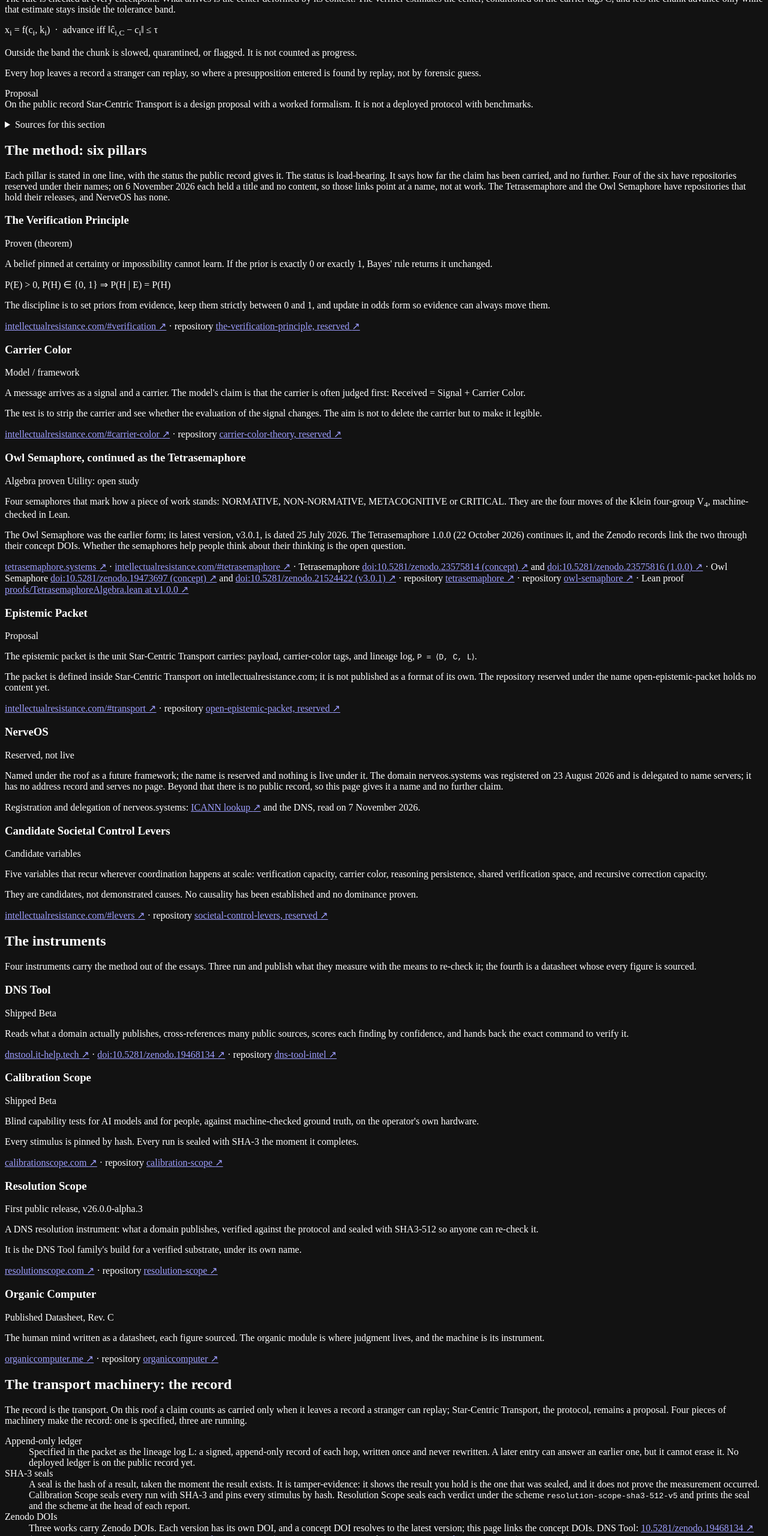
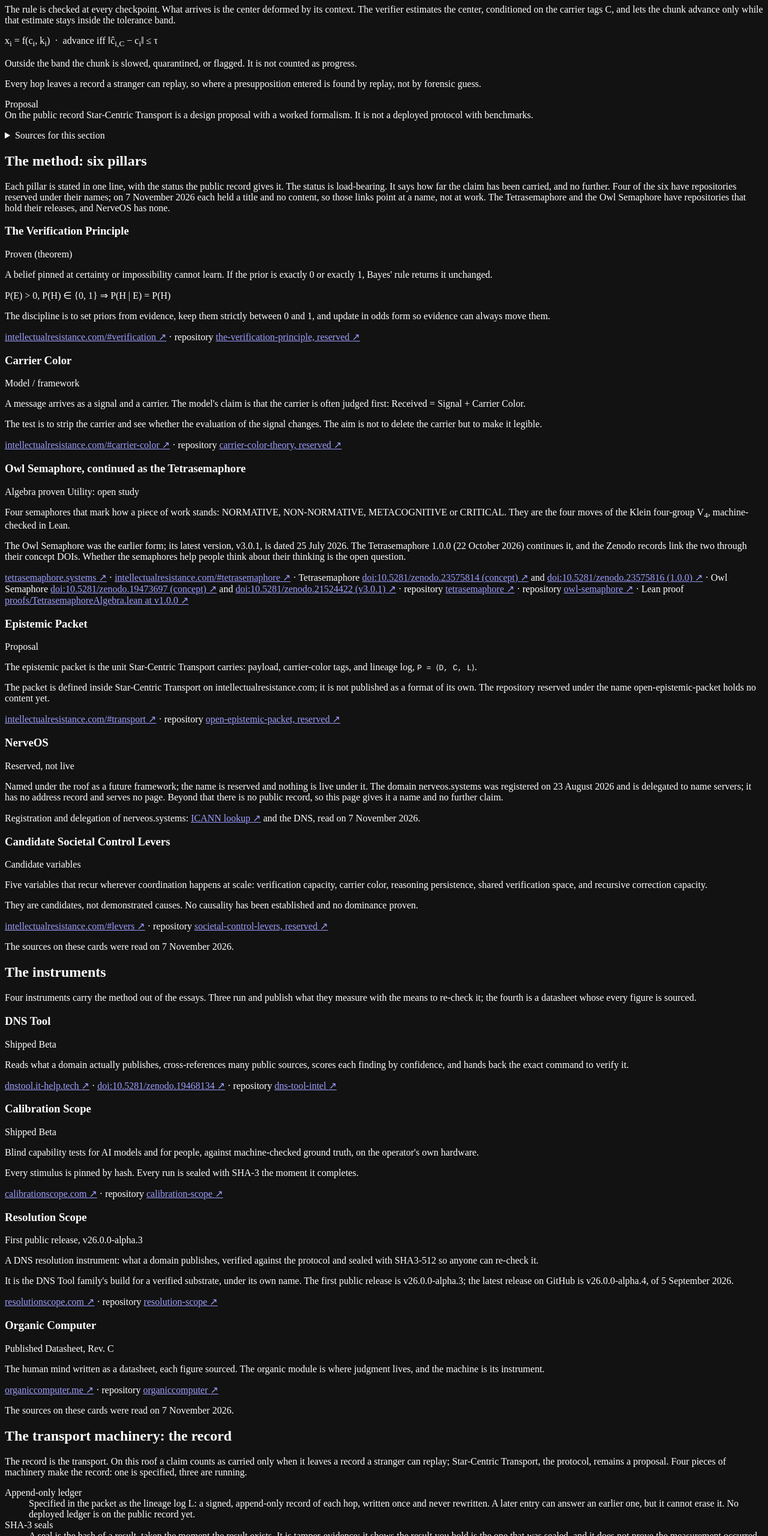
Before and after one commit to IT-Help-San-Diego/star-centric-systems, a plain HTML site: page index.html in a window 1280 px wide. Shown: the part 756-3316 px from the top of the page at 60% size. Drawn offline with Linux system fonts and the light colour scheme.

Commit message:
Release candidate: apply the red team's findings that held
A fresh adversarial pass over the release candidate (7 November 2026)
returned SHIP-WITH-EDITS. Applied: Organic Computer carries no license,
and the license sentences now say so and no longer claim more than the
licenses give (the open ones are perpetual and cannot be revoked, the
source-available one opens on a fixed date, so none lets the work be
shelved or taken away); Resolution Scope's latest GitHub release,
v26.0.0-alpha.4 of 5 September 2026, is named beside the first public
release the site itself states; each card grid now carries the date its
sources were read; the reserved-repository check is dated today, when it
was re-run. Not applied, recorded for the wording lane and the site
owner: ending the energy sentence at "re-derive" (the contrast clause is
the owner's framing), "a datasheet that sources its figures", dropping
"exact", the teal pill's two meanings, and one duplicated link text.

Style block untouched; hash unchanged. make release: ALL CHECKS PASS.

Co-Authored-By: Claude Fable 5.1 <noreply@anthropic.com>

```diff
--- a/index.html
+++ b/index.html
@@ -122,13 +122,13 @@ footer.site nav a{color:var(--fg)}
   <h2>The roof</h2>
   <p class="lede">Star-Centric Systems is the name over the family and the architecture the work is building toward. The Intellectual Resistance is the umbrella over the frameworks by its own words; on this roof it is also the doorway and the origin archive, the banner of the years in which the frameworks were written. The energy that anger, fraud, fundamentalism and violence give off is taken in at that door and turned into tools anyone can re-derive, rather than into destruction or a closed ideology. This roof names the frameworks, the instruments, and the record together. The roof is not a legal entity, and the name itself sells nothing; the sites under it say what they are. The roof is operated today through IT Help San Diego Inc., whose GitHub organization holds the repositories named on this page. Under it stand one keystone, six method pillars, four instruments, and the sites that carry them. Each part is named below with its repository, where one exists, and how far its record goes.</p>
   <p>This page is a map. It gives each part one line, says how far the public record carries it, and points at that record. Where there is no record yet, it says so.</p>
-  <p>The plan for the work is long, and this page states it rather than cites it. The work is to be protected, managed and funded through a steward not yet named, a foundation, a sponsor or a public-benefit structure, so that it stays open, stays grounded in the mathematics, and is directed toward a future in which human and machine intelligence work together. The licenses on the released work serve the same end and are stewardship, not ownership: Creative Commons attribution on the Owl Semaphore and the Tetrasemaphore, copyleft on Calibration Scope and Resolution Scope, and on DNS Tool a source-available license that becomes Apache 2.0 three years after each release. None of them lets the work be captured by one party or shelved by any.</p>
+  <p>The plan for the work is long, and this page states it rather than cites it. The work is to be protected, managed and funded through a steward not yet named, a foundation, a sponsor or a public-benefit structure, so that it stays open, stays grounded in the mathematics, and is directed toward a future in which human and machine intelligence work together. The licenses on the released work serve the same end and are stewardship, not ownership: Creative Commons attribution on the Owl Semaphore and the Tetrasemaphore, copyleft on Calibration Scope and Resolution Scope, and on DNS Tool a source-available license that becomes Apache 2.0 three years after each release. Organic Computer, the datasheet, carries no license yet. Under each of these licenses the released work stays in public reach: the open ones are perpetual and cannot be revoked, and the source-available one opens on a fixed date, so none of them lets the work be shelved or taken away.</p>
   <details class="sources">
     <summary>Sources for this section</summary>
     <ul>
       <li>The Intellectual Resistance as the umbrella over the frameworks: <a href="https://intellectualresistance.com/">intellectualresistance.com <span aria-hidden="true">&#8599;</span></a>, read on 6 November 2026. The doorway, origin archive and banner, and where the energy goes, are stated by this page, not cited.</li>
       <li>IT Help San Diego Inc. and its GitHub organization: the footer of <a href="https://it-help.tech/">it-help.tech <span aria-hidden="true">&#8599;</span></a> and <a href="https://github.com/IT-Help-San-Diego">github.com/IT-Help-San-Diego <span aria-hidden="true">&#8599;</span></a>, read on 6 November 2026. That the roof is operated through the company is stated by this page.</li>
-      <li>Licenses of the released work: the LICENSE files of the repositories linked on this page and the Zenodo records linked under the record (Owl Semaphore and the Tetrasemaphore CC BY 4.0, the Tetrasemaphore's code Apache 2.0; Calibration Scope and Resolution Scope AGPL 3.0; DNS Tool Business Source License 1.1, change license Apache 2.0, change date three years after each version), read on 7 November 2026.</li>
+      <li>Licenses of the released work: the LICENSE files of the repositories linked on this page and the Zenodo records linked under the record (Owl Semaphore and the Tetrasemaphore CC BY 4.0, the Tetrasemaphore's code Apache 2.0; Calibration Scope and Resolution Scope AGPL 3.0; DNS Tool Business Source License 1.1, change license Apache 2.0, change date three years after each version; Organic Computer has no license file in its repository and none on its page), read on 7 November 2026.</li>
     </ul>
   </details>
 </section>
@@ -155,7 +155,7 @@ footer.site nav a{color:var(--fg)}
 
 <section id="method">
   <h2>The method: six pillars</h2>
-  <p>Each pillar is stated in one line, with the status the public record gives it. The status is load-bearing. It says how far the claim has been carried, and no further. Four of the six have repositories reserved under their names; on 6 November 2026 each held a title and no content, so those links point at a name, not at work. The Tetrasemaphore and the Owl Semaphore have repositories that hold their releases, and NerveOS has none.</p>
+  <p>Each pillar is stated in one line, with the status the public record gives it. The status is load-bearing. It says how far the claim has been carried, and no further. Four of the six have repositories reserved under their names; on 7 November 2026 each held a title and no content, so those links point at a name, not at work. The Tetrasemaphore and the Owl Semaphore have repositories that hold their releases, and NerveOS has none.</p>
   <div class="grid">
     <article class="card">
       <h3>The Verification Principle</h3>
@@ -200,6 +200,7 @@ footer.site nav a{color:var(--fg)}
       <p class="src"><a href="https://intellectualresistance.com/#levers">intellectualresistance.com/#levers <span aria-hidden="true">&#8599;</span></a> <span aria-hidden="true">&middot;</span> repository <a href="https://github.com/IT-Help-San-Diego/societal-control-levers">societal-control-levers, reserved <span aria-hidden="true">&#8599;</span></a></p>
     </article>
   </div>
+  <p class="gloss">The sources on these cards were read on 7 November 2026.</p>
 </section>
 
 <section id="instruments">
@@ -223,7 +224,7 @@ footer.site nav a{color:var(--fg)}
       <h3>Resolution Scope</h3>
       <span class="status open">First public release, v26.0.0-alpha.3</span>
       <p>A DNS resolution instrument: what a domain publishes, verified against the protocol and sealed with SHA3-512 so anyone can re-check it.</p>
-      <p>It is the DNS Tool family's build for a verified substrate, under its own name.</p>
+      <p>It is the DNS Tool family's build for a verified substrate, under its own name. The first public release is v26.0.0-alpha.3; the latest release on GitHub is v26.0.0-alpha.4, of 5 September 2026.</p>
       <p class="src"><a href="https://resolutionscope.com/">resolutionscope.com <span aria-hidden="true">&#8599;</span></a> <span aria-hidden="true">&middot;</span> repository <a href="https://github.com/IT-Help-San-Diego/resolution-scope">resolution-scope <span aria-hidden="true">&#8599;</span></a></p>
     </article>
     <article class="card">
@@ -233,6 +234,7 @@ footer.site nav a{color:var(--fg)}
       <p class="src"><a href="https://organiccomputer.me/">organiccomputer.me <span aria-hidden="true">&#8599;</span></a> <span aria-hidden="true">&middot;</span> repository <a href="https://github.com/IT-Help-San-Diego/organiccomputer">organiccomputer <span aria-hidden="true">&#8599;</span></a></p>
     </article>
   </div>
+  <p class="gloss">The sources on these cards were read on 7 November 2026.</p>
 </section>
 
 <section id="record">
```
